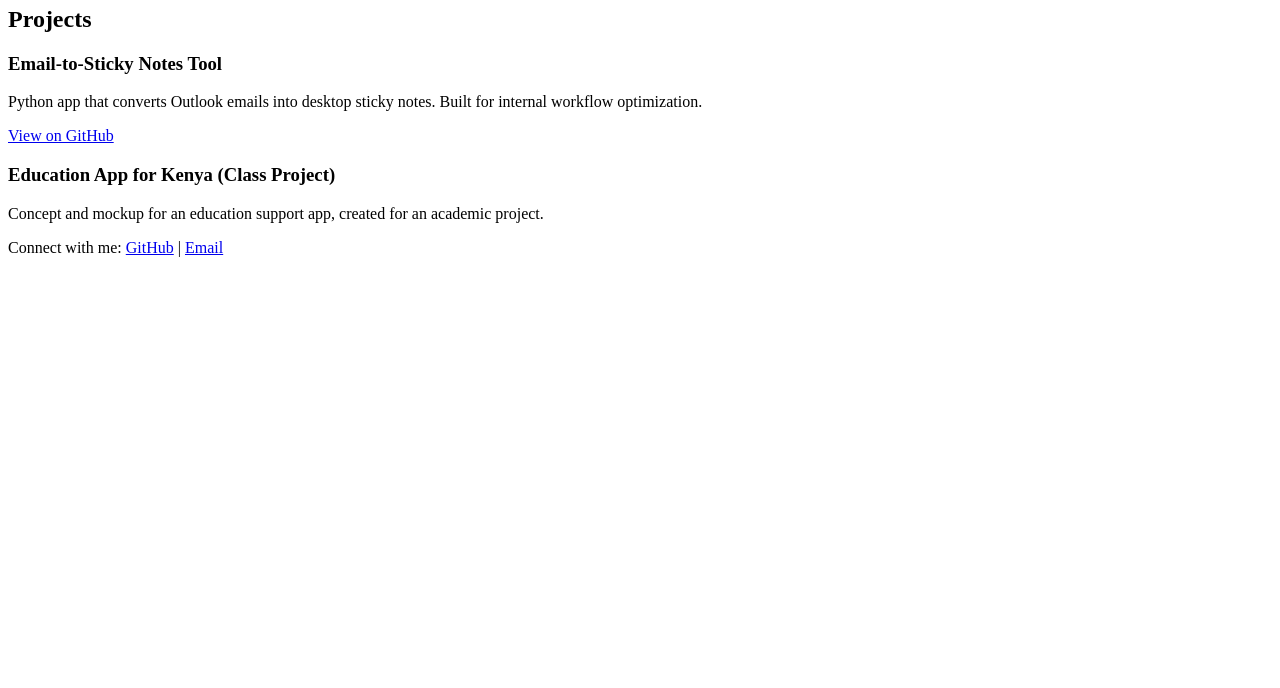
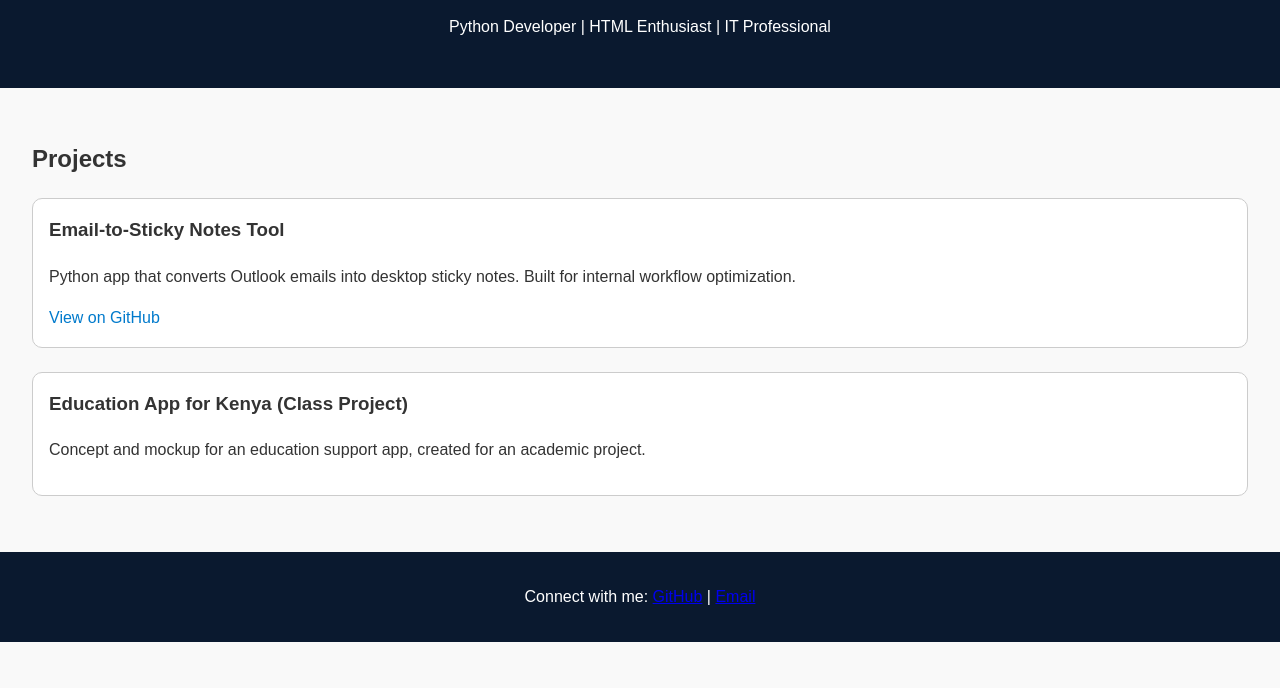
Before and after one commit to jorgeian120/jorgeian120.github.io, a plain HTML site: page index.html in a window 1280 px wide. Shown: the part 112-800 px from the top of the page. Drawn offline with Linux system fonts and the light colour scheme.

Commit message:
fixed styles

```diff
--- a/index.html
+++ b/index.html
@@ -4,7 +4,7 @@
   <meta charset="UTF-8" />
   <meta name="viewport" content="width=device-width, initial-scale=1.0" />
   <title>Ian's Portfolio</title>
-  <link rel="stylesheet" href="style.css" />
+  <link rel="stylesheet" href="styles.css" />
 </head>
 <body>
 
@@ -35,7 +35,7 @@
 
   <footer>
     <p>Connect with me:
-      <a href="https://github.com/YOUR_USERNAME">GitHub</a> |
+      <a href="https://github.com/jorgeian120">GitHub</a> |
       <a href="mailto:your@email.com">Email</a>
     </p>
   </footer>
```
